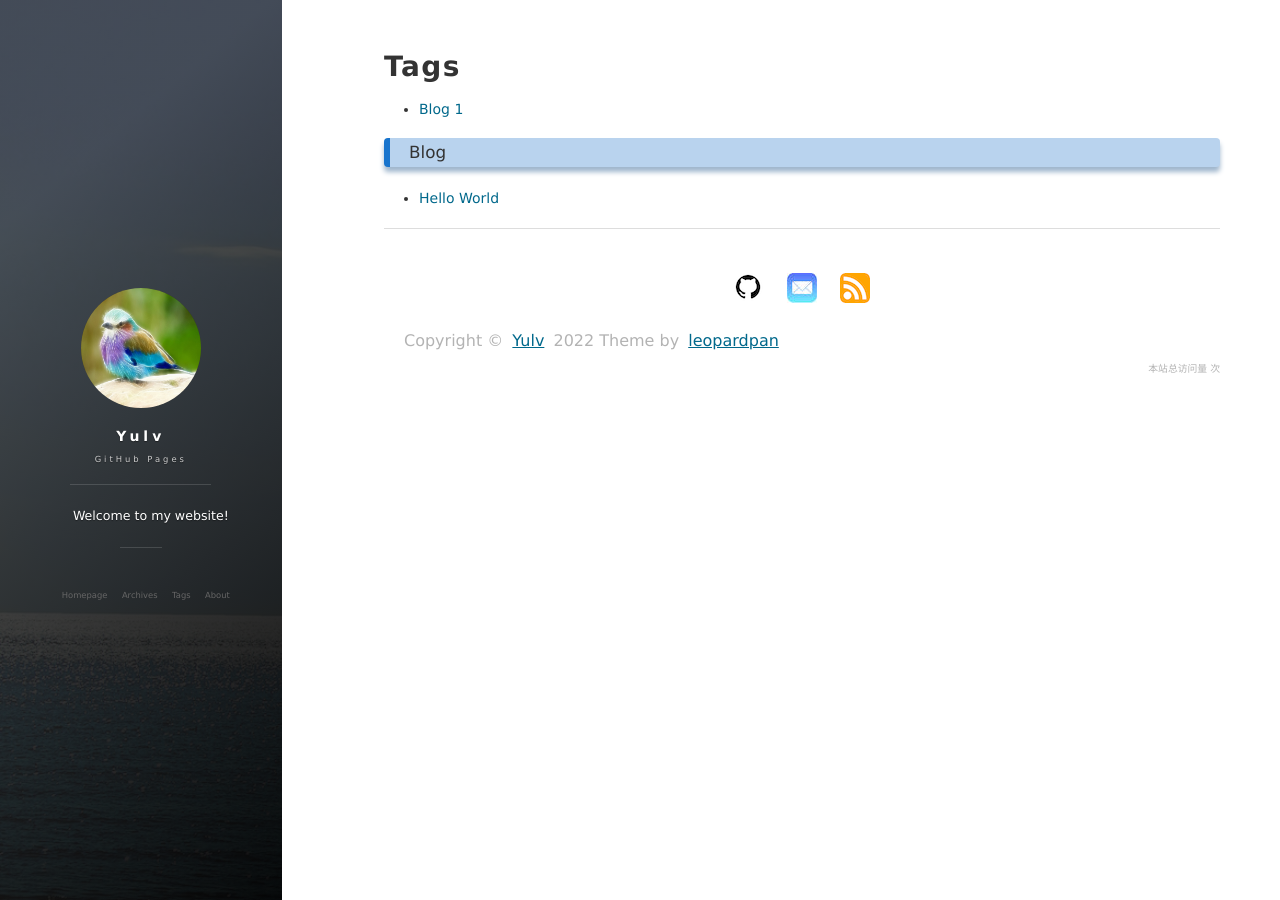
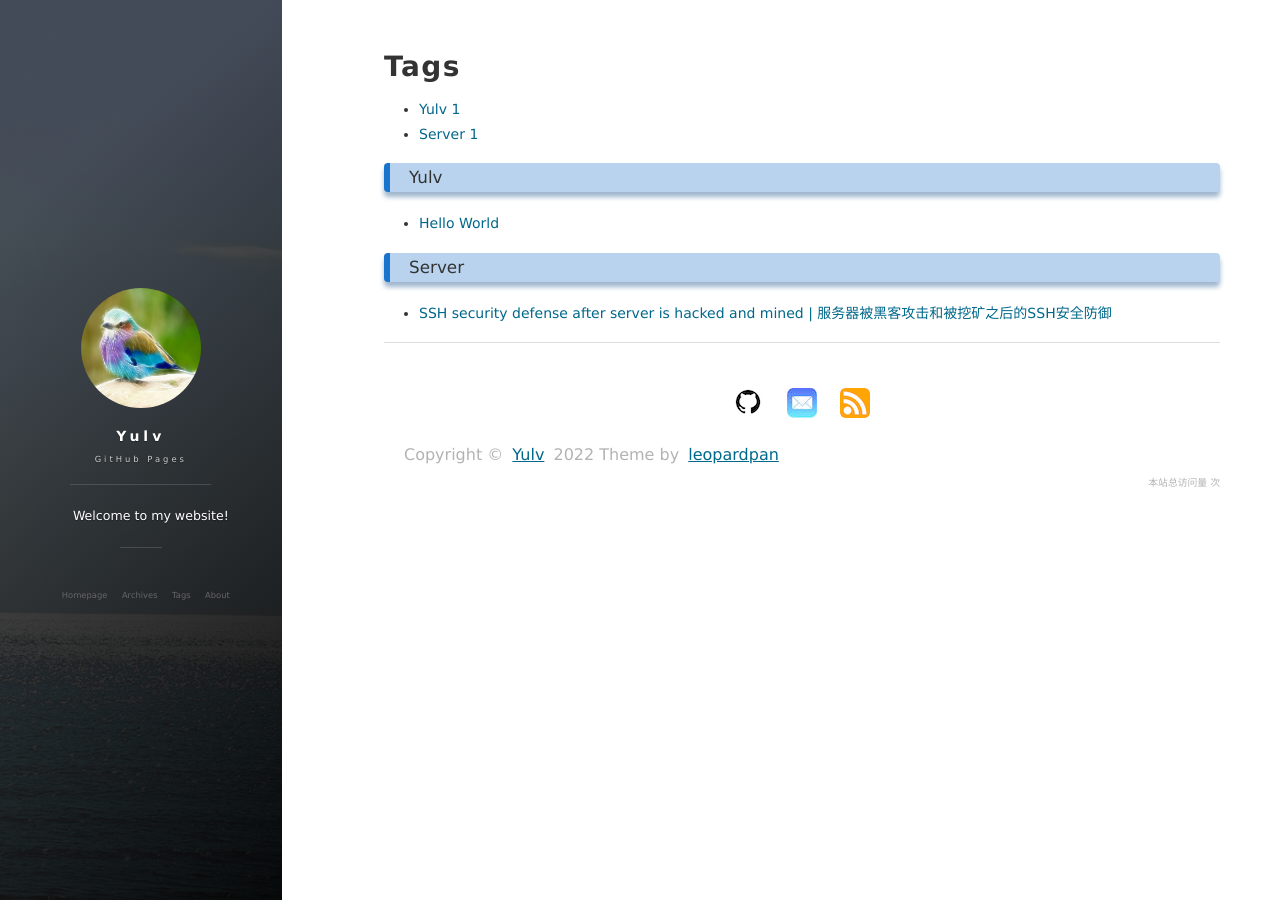
Before and after one commit to Yulv-git/Yulv-git.github.io, a Jekyll site: the page built from tags.html, in a window 1280 px wide. Built offline with Jekyll 4.4.1, drawn with Linux system fonts in a browser that asks for light colours; nearby versions of some CDN libraries; comment, search, counter and statistics services are not loaded; some of the changed lines change nothing that is shown.

Commit message:
Add SSH security defense.

````diff
--- a/_posts/2022-05-01-Hello-World.md
+++ b/_posts/2022-05-01-Hello-World.md
@@ -2,7 +2,7 @@
 layout: post
 # title: Hello, World
 # description: ""
-tags: Blog
+tags: Yulv
 ---
 
 ## Hello! I'm Yulv 👋
--- /dev/null
+++ b/_posts/2022-05-04-Server-SSH-Security-Defense.md
@@ -0,0 +1,89 @@
+---
+layout: post
+title: SSH security defense after server is hacked and mined | 服务器被黑客攻击和被挖矿之后的SSH安全防御
+tags: Server
+---
+
+## 1. 确定服务器是否被黑客攻击和被挖矿
+
+PS：若服务器被黑客攻破了，服务器中的root用户和其他所有用户，都有可能被用来挖矿或进行其他异常操作（黑客也可能新建用户来进行异常操作）。故，发现某用户可能有异常操作时，先和该用户使用者沟通确认是否异常。即，不要随便怀疑内部人员，也不要随便kill掉其运行中的程序，最后先确认后再进行相关操作。
+
+确认服务器是否出现被黑客攻击和被挖矿等异常情况的方法有：
+
+### 1.1. 查看显卡使用是否异常
+
+使用`nvidia-smi`或其他命令发现显卡使用出现异常，如：
+
+- 显卡被某用户的不明进程占用，且利用率很高甚至为100%。
+
+### 1.2. 查看进程信息异常
+
+使用`top`或其他命令发现进程出现异常，如：
+
+- 某用户的进程运行命令中出现了`eth`、`coin`、`wallet`、`pool`或其他与挖矿相关的参数。
+
+PS：黑客经常很狡猾的，会将挖矿程序改成python或其他常用的程序的名字，其运行参数也可能改成其他名字，故有时较难发现某进程是否为挖矿进程。
+
+### 1.3. 查看登录用户信息是否异常
+
+使用`last`或其他命令发现某用户的登录出现异常，如：
+
+- `登录时间`异常（非内部人员服务器使用习惯的登录时间，比如在三更半夜时登录）；
+- `登录ip`异常（非已知的内部人员所用网络设备的ip，比如外网甚至是国外的ip，比如校园网内其他非内部人员的ip）。
+
+### 1.4. 查看可能异常用户是否有异常文件
+
+PS：一般不要随便查看别人的用户目录，毕竟各用户可能有属于自己的一些代码、程序或其他个人文件。若发现某用户确实有较大可能或者已确认存在异常，则或可对该用户的文件进行适当的查看。另外，黑客可能比较狡猾，将进行异常操作的文件或程序命名为不容易察觉的名字或者存放到不容易发现的地方。
+
+若发现某用户的文件中存在一些挖矿相关配置的文件或者程序，则该用户很可能被用来进行过挖矿等异常操作。和该用户沟通确认后，对挖矿或其他异常操作的文件或程序进行删除。挖矿相关配置文件示例（黑客在root用户目录的./.cache/.x/目录的config.ini的挖矿配置信息）：
+
+![ETH_show](../images/blog/ETH_show.png)
+
+## 2. 设置SSH安全防御
+
+配置hosts.allow和hosts.deny文件来过滤通过SSH连接服务器的ip，设置流程如下：
+
+### 2.1. 配置hosts.allow
+
+在`/etc/hosts.allow`文件中添加如下内容：
+
+``` txt
+sshd:192.168.1.108
+sshd:192.168.2.
+```
+
+其中，`sshd:192.168.1.108`是允许单个ip进行SSH访问，`sshd:192.168.2.`是允许ip段内的所有ip进行SSH访问。
+
+### 2.2. 配置hosts.deny
+
+在`/etc/hosts.deny`文件中添加如下内容：
+
+``` txt
+sshd:ALL
+```
+
+其中，`sshd:ALL`是禁止除了`/etc/hosts.allow`中允许的ip之外的所有其他ip进行SSH访问（hosts.allow权限等级高于hosts.deny）。
+
+### 2.3. 重启SSH服务
+
+``` bash
+sudo service sshd  restart
+```
+
+## 3. 验证SSH安全防御效果
+
+查看`/var/log/auth.log`或其他登录日志文件（如/var/log/auth.log.1），确定是否有`/etc/hosts.allow`中允许的ip之外的ip被成功禁止了SSH访问。可用如下命令查看：
+
+``` bash
+sudo cat /var/log/auth.log | grep refused
+```
+
+![SSH_refused_show](../images/blog/SSH_refused_show.png)
+
+此处，公示下某个一直尝试爆破我所用服务器的校园内的ip（至今被探查到连接失败就有54555次）:
+
+``` txt
+54555  Apr 28 08:07:17 amax sshd[852562]: refused connect from 172.31.111.189 (172.31.111.189)
+```
+
+PS：若您在设置SSH安全防御之后，黑客没有再通过攻击您的服务器，那可能没有被禁止访问的ip记录。此时，您可将您现有的其中一个ip不放到`/etc/hosts.allow`中，并拿其来连接您的服务器就会有其访问记录了。
````
Also changed, not shown: images/blog/ETH_show.png (added), images/blog/SSH_refused_show.png (added).
